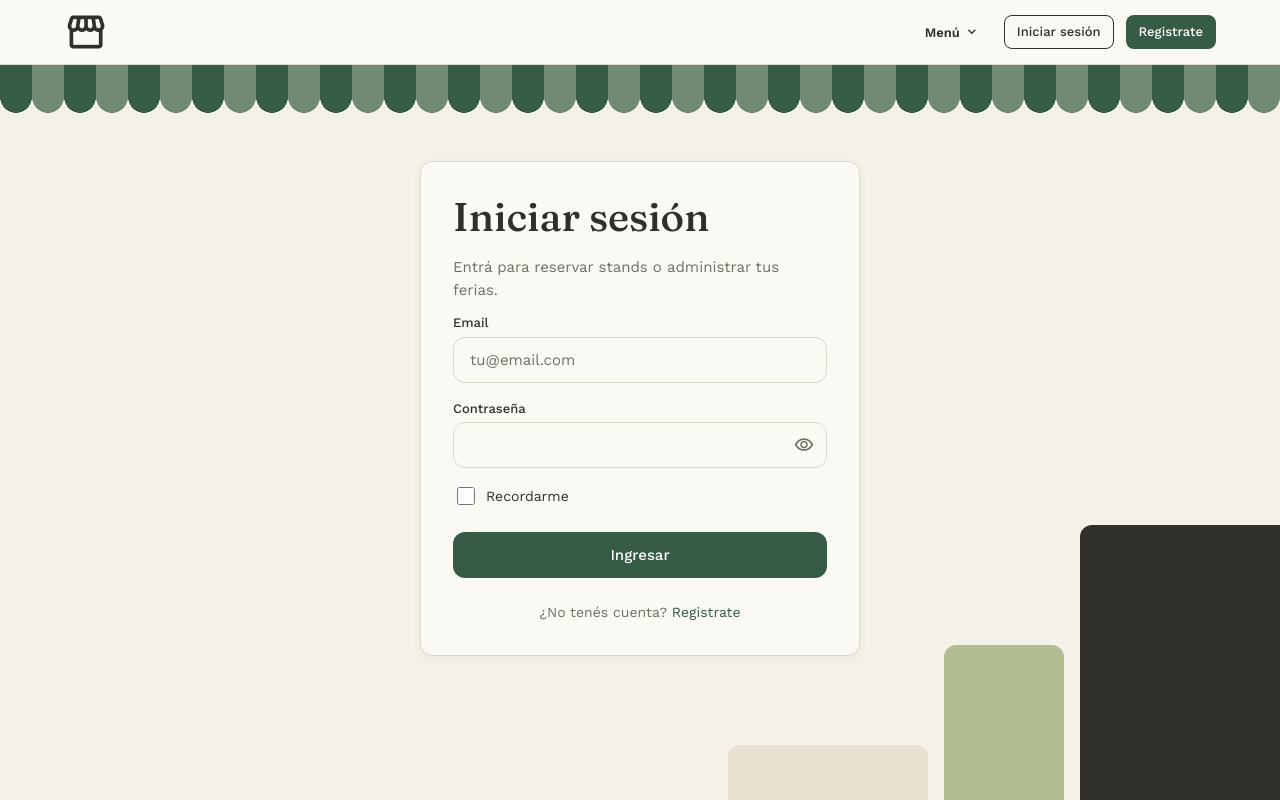
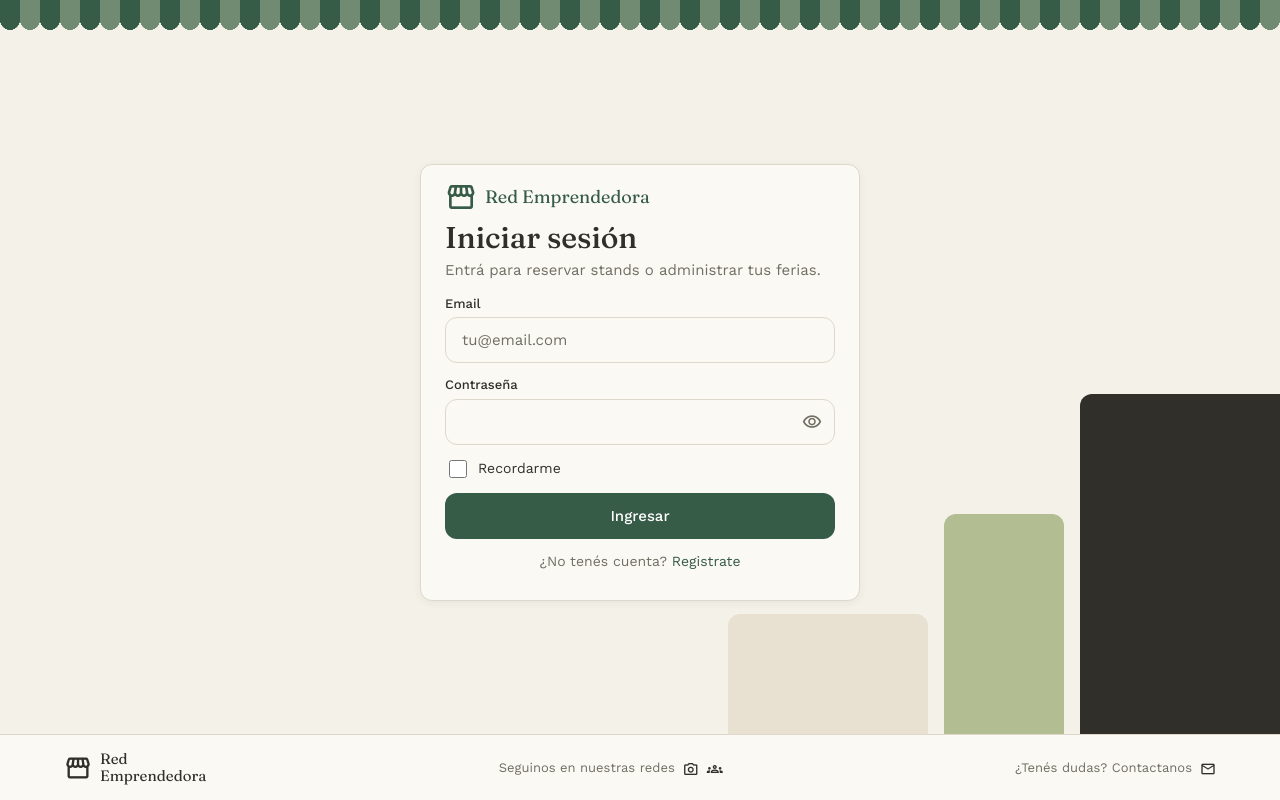
Before and after one commit to camiestevez25-netizen/Red_emprendedora-frontend, an Angular app: page /login in a window 1280 px wide. Shown: the top 800 px of the page. Built offline with nearby package versions, Linux system fonts and the light colour scheme.

Commit message:
Login sin navbar y ajustado al alto de la pantalla; el 401 sin sesión ya no manda al login

```diff
--- a/src/app/app.css
+++ b/src/app/app.css
@@ -4,6 +4,10 @@
   min-height: 100vh;
 }
 
+/* El contenido ocupa todo el alto que queda entre el navbar y el footer
+   (así Login puede centrarse en la pantalla sin barra para bajar) */
 .app-main {
   flex: 1;
+  display: flex;
+  flex-direction: column;
 }
--- a/src/app/app.html
+++ b/src/app/app.html
@@ -1,5 +1,8 @@
-<app-navbar />
+@if (!ocultarNavbar()) {
+  <app-navbar />
+}
+
 <main class="app-main">
   <router-outlet />
 </main>
-<app-footer />
+<app-footer [class.compacto]="ocultarNavbar()" />
--- a/src/app/app.ts
+++ b/src/app/app.ts
@@ -1,7 +1,12 @@
-import { Component } from '@angular/core';
-import { RouterOutlet } from '@angular/router';
+import { Component, inject } from '@angular/core';
+import { toSignal } from '@angular/core/rxjs-interop';
+import { NavigationEnd, Router, RouterOutlet } from '@angular/router';
+import { filter, map } from 'rxjs';
 import { Navbar } from './shared/components/navbar/navbar';
 import { Footer } from './shared/components/footer/footer';
+
+// Pantallas de acceso: no muestran el navbar (como en el diseño)
+const RUTAS_SIN_NAVBAR = ['/login', '/registro'];
 
 @Component({
   imports: [RouterOutlet, Navbar, Footer],
@@ -9,4 +14,20 @@ import { Footer } from './shared/components/footer/footer';
   styleUrl: './app.css',
   templateUrl: './app.html',
 })
-export class App {}
+export class App {
+  private readonly router = inject(Router);
+
+  readonly ocultarNavbar = toSignal(
+    this.router.events.pipe(
+      filter((evento) => evento instanceof NavigationEnd),
+      map((evento) => esRutaSinNavbar(evento.urlAfterRedirects)),
+    ),
+    { initialValue: esRutaSinNavbar(this.router.url) },
+  );
+}
+
+// Compara solo el camino, sin "?volver=..." ni "#..."
+function esRutaSinNavbar(url: string): boolean {
+  const camino = url.split(/[?#]/)[0];
+  return RUTAS_SIN_NAVBAR.includes(camino);
+}
--- a/src/app/core/interceptors/error.interceptor.ts
+++ b/src/app/core/interceptors/error.interceptor.ts
@@ -4,7 +4,10 @@ import { Router } from '@angular/router';
 import { catchError, throwError } from 'rxjs';
 import { AuthService } from '../services/auth.service';
 
-// 401 (token vencido o inválido): cierra la sesión y manda a /login?volver=<url actual>.
+// 401 con sesión iniciada (token vencido o inválido): cierra la sesión y manda a
+// /login?volver=<url actual>.
+// Sin sesión no se redirige: un visitante en una pantalla pública (Registro, Explorar)
+// no tiene que terminar en el login; la pantalla muestra el error.
 // El 401 del login no se toca: la pantalla de Login muestra el mensaje del backend.
 // El 403 no se redirige: cada pantalla muestra el mensaje cerca de la acción.
 export const errorInterceptor: HttpInterceptorFn = (req, next) => {
@@ -13,7 +16,7 @@ export const errorInterceptor: HttpInterceptorFn = (req, next) => {
 
   return next(req).pipe(
     catchError((err: HttpErrorResponse) => {
-      if (err.status === 401 && !req.url.includes('/auth/login')) {
+      if (err.status === 401 && !req.url.includes('/auth/login') && auth.estaLogueado()) {
         auth.logout();
         const actual = router.url;
         const yaEnLogin = actual.startsWith('/login');
--- a/src/app/features/auth/login/login.css
+++ b/src/app/features/auth/login/login.css
@@ -1,12 +1,23 @@
+/* La pantalla ocupa justo el alto disponible (entre el borde de arriba y el footer):
+   la tarjeta queda centrada y no aparece la barra para bajar */
+:host {
+  flex: 1;
+  display: flex;
+  flex-direction: column;
+}
+
 /* Fondo decorativo: ocupa todo el ancho de la página */
 .login-fondo {
   position: relative;
   overflow: hidden;
-  min-height: 100vh; /*ACA SE CAMBIA LA ALTURA*/
+  flex: 1;
+  display: flex;
+  flex-direction: column;
 }
 
 .login-toldo {
   --franja: 32px;
+  flex-shrink: 0;
   height: calc(var(--franja) * 1.5);
   background: repeating-linear-gradient(
     90deg,
@@ -36,17 +47,21 @@
   border-radius: var(--radius) var(--radius) 0 0;
 }
 
-.bloque-crema { width: 200px; height: 120px; background: var(--color-surface-alt); }
-.bloque-oliva { width: 120px; height: 220px; background: var(--color-accent); }
-.bloque-tinta { width: 200px; height: 340px; background: var(--color-text); border-top-right-radius: 0; }
+/* El alto de los bloques acompaña al de la pantalla, así no empujan nada */
+.bloque-crema { width: 200px; height: min(120px, 18vh); background: var(--color-surface-alt); }
+.bloque-oliva { width: 120px; height: min(220px, 33vh); background: var(--color-accent); }
+.bloque-tinta { width: 200px; height: min(340px, 50vh); background: var(--color-text); border-top-right-radius: 0; }
 
 /* El login va por encima de la decoración */
 .login {
   position: relative;
   z-index: 1;
+  flex: 1;
   display: flex;
+  align-items: center;
   justify-content: center;
-  padding-top: var(--space-7);
+  padding-top: var(--space-5);
+  padding-bottom: var(--space-5);
 }
 
 .login-card {
@@ -106,10 +121,70 @@
   font-size: 14px;
 }
 
+/* Logo arriba de la tarjeta: en esta pantalla no hay navbar */
+.acceso-marca {
+  display: inline-flex;
+  align-items: center;
+  gap: var(--space-2);
+  margin-bottom: var(--space-4);
+  color: var(--color-primary);
+  font-family: var(--font-title);
+  font-size: 18px;
+}
+
+.acceso-marca .icon {
+  font-size: 32px;
+}
+
+.acceso-marca:hover {
+  color: var(--color-text);
+  text-decoration: none;
+}
+
+/* Pantallas bajas (notebooks, ventana achicada): todo más compacto para que entre */
+@media (max-height: 800px) and (min-width: 769px) {
+  .login-toldo {
+    --franja: 20px;
+  }
+
+  .login {
+    padding-top: var(--space-3);
+    padding-bottom: var(--space-3);
+  }
+
+  .login-card .card-body {
+    padding: var(--space-4) var(--space-5);
+  }
+
+  .login-card h1 {
+    margin-bottom: var(--space-1);
+    font-size: 30px;
+  }
+
+  .login-card .text-muted {
+    margin-bottom: var(--space-3);
+  }
+
+  .login-card .form-group {
+    margin-bottom: var(--space-3);
+  }
+
+  .acceso-marca {
+    margin-bottom: var(--space-2);
+  }
+
+  .recordarme {
+    margin-bottom: var(--space-3);
+  }
+
+  .login-pie {
+    margin-top: var(--space-3);
+  }
+}
+
 @media (max-width: 768px) {
   .login-fondo {
-    min-height: 0;
-    padding-bottom: 140px; /* lugar para los bloques debajo de la tarjeta */
+    padding-bottom: 110px; /* lugar para los bloques debajo de la tarjeta */
   }
 
   .login-toldo {
@@ -117,6 +192,7 @@
   }
 
   .login {
+    align-items: flex-start;
     padding-top: var(--space-5);
   }
 
@@ -124,9 +200,9 @@
     gap: var(--space-2);
   }
 
-  .bloque-crema { width: 96px; height: 56px; }
-  .bloque-oliva { width: 56px; height: 100px; }
-  .bloque-tinta { width: 96px; height: 140px; }
+  .bloque-crema { width: 96px; height: 44px; }
+  .bloque-oliva { width: 56px; height: 76px; }
+  .bloque-tinta { width: 96px; height: 104px; }
 
   .login-card .card-body {
     padding: var(--space-5);
--- a/src/app/features/auth/login/login.html
+++ b/src/app/features/auth/login/login.html
@@ -10,6 +10,10 @@
   <section class="container page login">
     <div class="card login-card">
       <div class="card-body">
+        <a routerLink="/" class="acceso-marca" aria-label="Red Emprendedora - Volver al inicio">
+          <span class="icon" aria-hidden="true">storefront</span>
+          <span>Red Emprendedora</span>
+        </a>
         <h1>Iniciar sesión</h1>
         <p class="text-muted">Entrá para reservar stands o administrar tus ferias.</p>
 
--- a/src/app/shared/components/footer/footer.css
+++ b/src/app/shared/components/footer/footer.css
@@ -45,3 +45,8 @@
   color: var(--color-primary);
   text-decoration: none;
 }
+
+/* En Login y Registro el footer va pegado al contenido (sin el espacio de arriba) */
+:host(.compacto) .footer {
+  margin-top: 0;
+}
```
